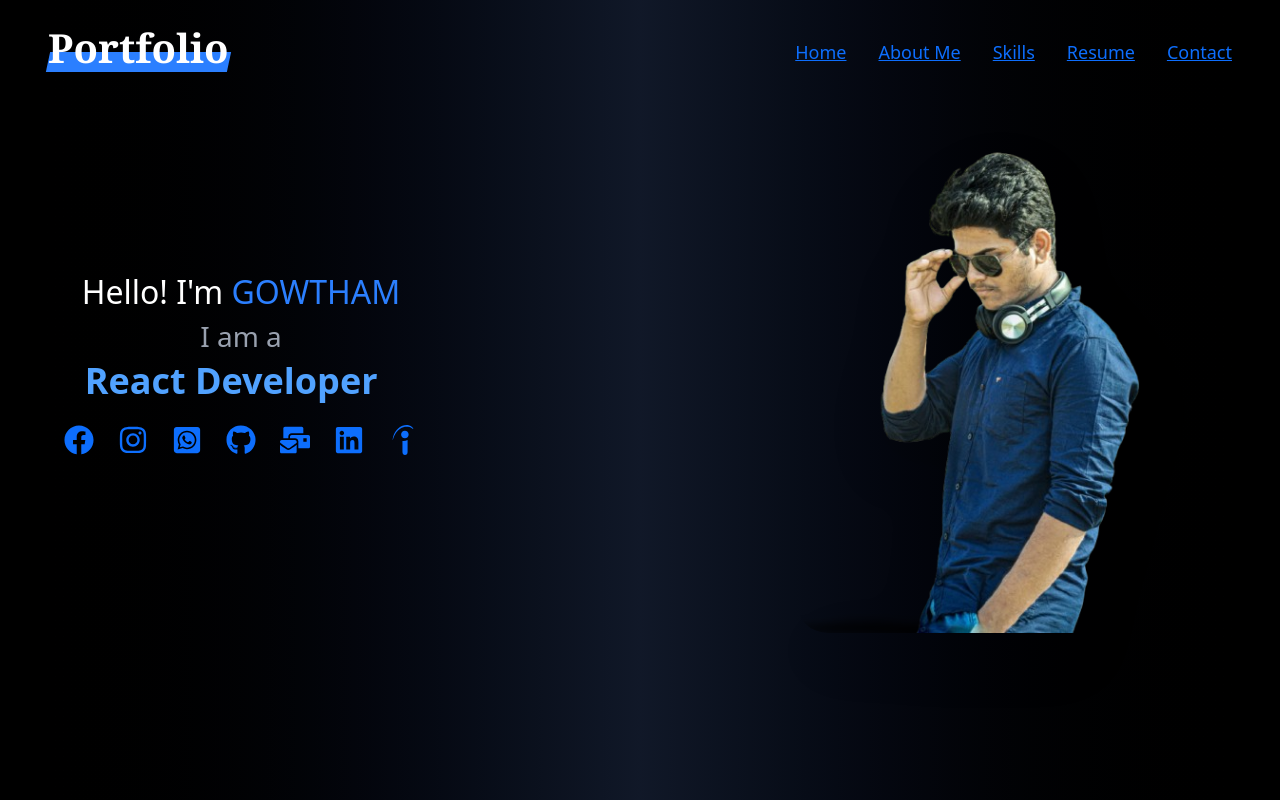
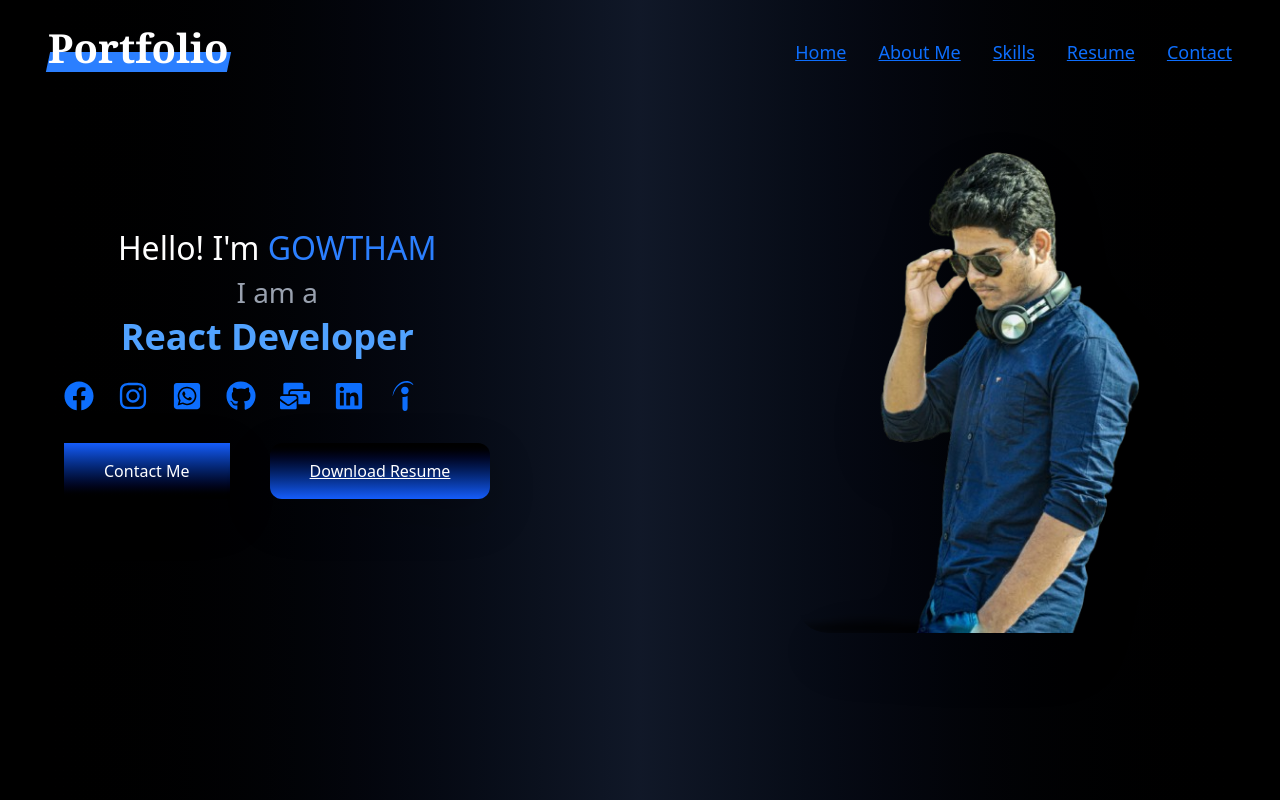
Before and after one commit to gowthamazmeera09/gowthamportfolio, a React (Vite) app: page / in a window 1280 px wide. Shown: the top 800 px of the page. Built offline with nearby package versions, Linux system fonts and the light colour scheme.

Commit message:
added resume here

```diff
--- a/src/pages/Home.jsx
+++ b/src/pages/Home.jsx
@@ -4,6 +4,7 @@ import { motion } from 'framer-motion';
 import agm from '../assets/gmm.png';
 import Aboutme from './Aboutme';
 import Skills from './Skills';
+import resume from '../assets/AZMEERA GOWTHAM RESUME FOR PORTFOLIO.pdf';
 
 import { FaFacebook, FaInstagram, FaWhatsappSquare, FaGithub, FaMailBulk, FaLinkedin } from "react-icons/fa";
 import { SiIndeed } from "react-icons/si";
@@ -68,6 +69,21 @@ function Home() {
                 <SiIndeed />
               </a>
             </div>
+
+            <div className="flex flex-col sm:flex-row gap-6 sm:gap-10 items-center justify-center mt-8">
+              <button className="px-8 py-3 sm:px-10 sm:py-4 text-white bg-gradient-to-b from-blue-600 to-black rounded-lg shadow-lg hover:scale-105 transition-transform duration-300">
+                Contact Me
+              </button>
+
+              <a
+                href={resume}
+                download="AZMEERA GOWTHAMS RESUME"
+                className="px-8 py-3 sm:px-10 sm:py-4 bg-gradient-to-t from-blue-600 to-black text-white rounded-xl shadow-lg hover:scale-105 transition-transform duration-300 text-center"
+              >
+                Download Resume
+              </a>
+            </div>
+
           </motion.div>
 
           {/* Image Section */}
```
Also changed, not shown: 1 other file (tests, documents, lock files or other folders).
